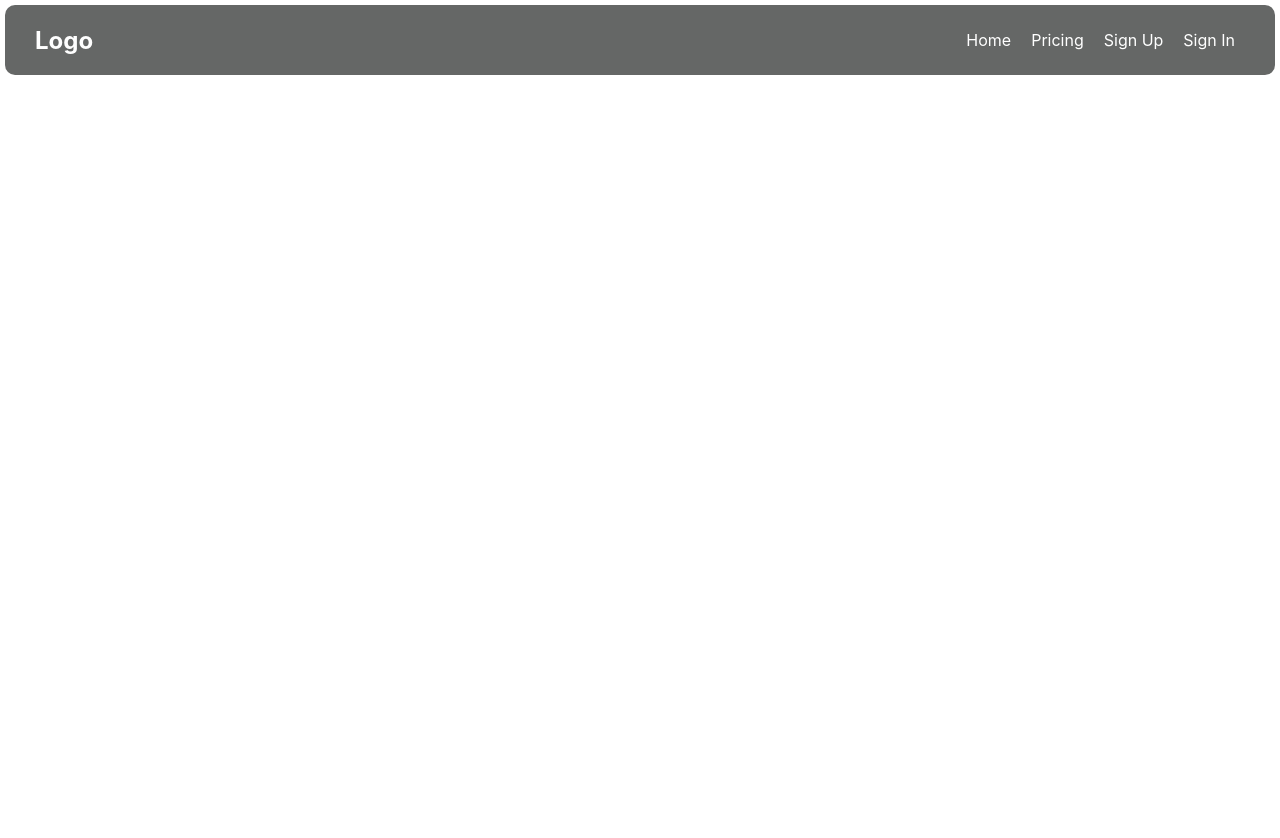
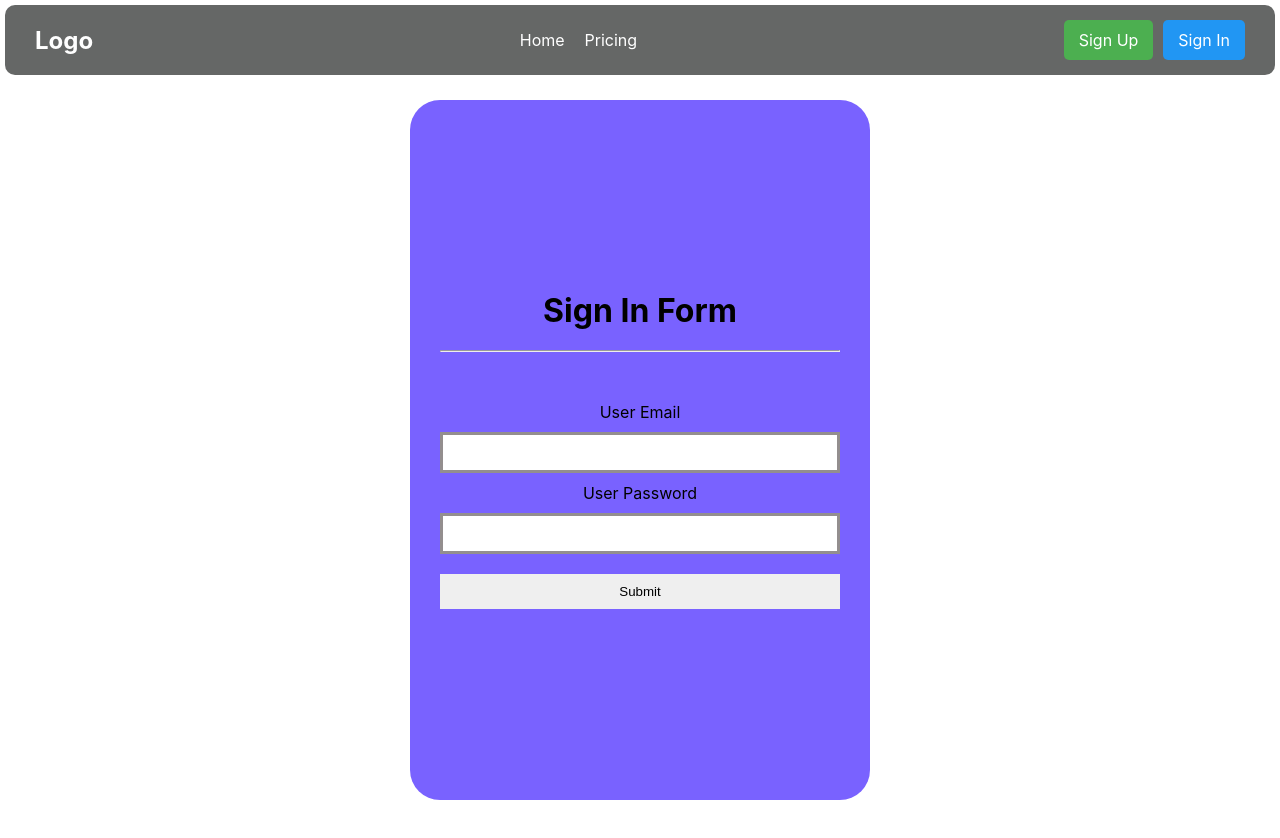
Before and after one commit to Abdullahtheauthor/task-management-frontend, a React (Create React App) app: page /Signin in a window 1280 px wide. Shown: the top 838 px of the page. Before the commit the page ends 800 px from the top, so only its background shows below. Built offline with nearby package versions, Linux system fonts and the light colour scheme.

Commit message:
sign in and button

```diff
--- a/src/App.js
+++ b/src/App.js
@@ -2,7 +2,8 @@ import { BrowserRouter, Route, Routes} from "react-router-dom";
 import React from "react";
 import HomePage from './Pages/HomePage';
 import Navbar from './Components/Navbar';
-
+ import SignupForm from './Components/SignupForm';
+ import SigninForm from './Components/SigninForm';
  function App() {
   return (
 <BrowserRouter>
@@ -11,6 +12,9 @@ import Navbar from './Components/Navbar';
 
         <Routes>
           <Route path="/" element={<HomePage />} />
+          <Route path="/Signup" element={<SignupForm />} />
+          <Route path="/Signin" element={< SigninForm />} />
+
         </Routes>
       </>
     </BrowserRouter>
--- /dev/null
+++ b/src/Components/Button.jsx
@@ -0,0 +1,13 @@
+import React from 'react';
+import { Link } from 'react-router-dom';
+
+const AuthButtons = () => {
+  return (
+    <div className="auth-buttons">
+      <Link to="/signup" className="auth-button signup">Sign Up</Link>
+      <Link to="/signin" className="auth-button signin">Sign In</Link>
+    </div>
+  );
+};
+
+export default AuthButtons;
--- a/src/Components/Navbar.jsx
+++ b/src/Components/Navbar.jsx
@@ -2,7 +2,7 @@ import { FontAwesomeIcon } from '@fortawesome/react-fontawesome';
 import { faBars } from '@fortawesome/free-solid-svg-icons';
 import React from 'react';
 import { Link } from 'react-router-dom';
-
+import Button from './Button';
 const Navbar = () => {
     const [isMenuOpen, setIsMenuOpen] = React.useState(false);
     const toggleMenu = () => {
@@ -21,9 +21,10 @@ const Navbar = () => {
             <ul className={`navbar-links ${isMenuOpen ? 'active' : ''}`}>
               <li><Link to="/" onClick={handleLinkClick}>Home</Link></li>
               <li><Link to="/pricing" onClick={handleLinkClick}>Pricing</Link></li>
-              <li><Link to="/signup" onClick={handleLinkClick}>Sign Up</Link></li>
-              <li><Link to="/signin" onClick={handleLinkClick}>Sign In</Link></li>
+              {/* <li><Link to="/signup" onClick={handleLinkClick}>Sign Up</Link></li>
+              <li><Link to="/signin" onClick={handleLinkClick}>Sign In</Link></li> */}
             </ul>
+            <Button/>
           </nav>
           </>);
           };
--- /dev/null
+++ b/src/Components/SigninForm.jsx
@@ -0,0 +1,114 @@
+import { useState } from "react";
+import { useNavigate } from "react-router-dom";
+
+export default function SignInForm() {
+  const userData = [
+    { username: "Abdullah@gmail.com", userPass: "enkdwnrwe$" },
+    { username: "Ahmed@gmail.com", userPass: "enkdasdasdwnrwe$" },
+    { username: "Wael@gmail.com", userPass: "q3q44324$" },
+  ];
+
+  const [formInputs, setFormInputs] = useState({
+    email: "",
+    password: "",
+  });
+  const [errorMessage, setErrorMessage] = useState("");
+  const navigate = useNavigate();
+  function handleChangeEmailInput(e) {
+    setFormInputs({ ...formInputs, email: e.target.value });
+  }
+
+  function handleChangePasswordInput(e) {
+    setFormInputs({ ...formInputs, password: e.target.value });
+  }
+
+  function handleSubmit(e) {
+    e.preventDefault();
+
+    const foundUser = userData.find(
+      (user) => user.username === formInputs.email && user.userPass === formInputs.password
+    );
+
+    if (foundUser) {
+      navigate("/")
+    } else {
+      setErrorMessage("Invalid login credentials. Please try again.");
+    }
+  }
+
+  return (
+    <div
+      style={{
+        display: "flex",
+        justifyContent: "center",
+        alignItems: "center",
+      }}
+    >
+      <form
+        style={{
+          padding: "20px",
+          height: "100vh",
+          width: "500px",
+        }}
+      >
+        <div
+          style={{
+            display: "flex",
+            justifyContent: "center",
+            alignItems: "center",
+            flexDirection: "column",
+            padding: "30px",
+            background: "rgba(88, 59, 255, 0.8)",
+            minHeight: "700px",
+            marginBottom: "40px",
+            borderRadius: "30px",
+          }}
+        >
+          <h1 style={{ marginBottom: "20px" }}>Sign In Form</h1>
+
+          <hr
+            style={{
+              color: "black",
+              background: "red",
+              width: "100%",
+              marginBottom: "40px",
+            }}
+          />
+
+          <label>User Email</label>
+          <input
+            type="email"
+            value={formInputs.email}
+            onChange={handleChangeEmailInput}
+          />
+
+          <label>User Password</label>
+          <input
+            type="password"
+            value={formInputs.password}
+            onChange={handleChangePasswordInput}
+          />
+
+          {/* عرض رسالة الخطأ إن وجدت */}
+          {errorMessage && (
+            <p style={{ color: "red", marginTop: "10px" }}>{errorMessage}</p>
+          )}
+
+          <button
+            id="submit-loan-button"
+            type="button"
+            style={{
+              marginTop: "20px",
+              width: "100%",
+              padding: "10px",
+              border: "none",
+            }}
+            onClick={handleSubmit}
+          >
+            Submit
+          </button>
+        </div>
+      </form>
+    </div>
+  );
+}
--- /dev/null
+++ b/src/Components/SignupForm.js
@@ -0,0 +1,113 @@
+import { useState } from "react";
+
+export default function SignUpForm() {
+  let userData = [
+    { username: "Abdullah@gmail.com", userPass: "enkdwnrwe$" },
+    { username: "Ahmed@gmail.com", userPass: "enkdasdasdwnrwe$" },
+    { username: "Wael@gmail.com", userPass: "q3q44324$" },
+  ];
+
+  const [formInputs, setFormInputs] = useState({
+    email: "",
+    password: "",
+    userData,
+  });
+
+  // Update email input
+  function handleChangeEmailInput(e) {
+    setFormInputs({ ...formInputs, email: e.target.value });
+  }
+
+  // Update password input
+  function handleChangePasswordInput(e) {
+    setFormInputs({ ...formInputs, password: e.target.value });
+  }
+
+  function handleSubmit(e) {
+    e.preventDefault();
+    const newUser = {
+      username: formInputs.email,
+      userPass: formInputs.password,
+    };
+
+    // Add new user to userData array
+    setFormInputs({
+      ...formInputs,
+      userData: [...formInputs.userData, newUser], // Add the new user
+      email: "", // Reset email field
+      password: "", // Reset password field
+    });
+  }
+
+  return (
+    <div
+      style={{
+        display: "flex",
+        justifyContent: "center",
+        alignItems: "center",
+      }}
+    >
+      <form
+        style={{
+          padding: "20px",
+          height: "100vh",
+          width: "500px",
+        }}
+      >
+        <div
+          style={{
+            display: "flex",
+            justifyContent: "center",
+            alignItems: "center",
+            flexDirection: "column",
+            padding: "30px",
+            background: "rgba(88, 59, 255, 0.8",
+            minHeight: "700px",
+            marginBottom: "40px",
+            borderRadius: "30px",
+          }}
+        >
+          <h1 style={{ marginBottom: "20px" }}>Sign Up Form </h1>
+
+          <hr
+            style={{
+              color: "black",
+              background: "red",
+              width: "100%",
+              marginBottom: "40px",
+            }}
+          />
+
+          <label>User Email</label>
+          <input
+            type="email"
+            value={formInputs.email}
+            onChange={handleChangeEmailInput}
+          />
+
+          <label>User Password</label>
+          <input
+            type="password"
+            value={formInputs.password}
+            onChange={handleChangePasswordInput}
+          />
+
+          <button
+            id="submit-loan-button"
+            type="button"
+            style={{
+              marginTop: "20px",
+
+              width: "100%",
+              padding: "10px",
+              Border: "none",
+            }}
+            onClick={(e) => handleSubmit(e)}
+          >
+            Submit
+          </button>
+        </div>
+      </form>
+    </div>
+  );
+}
--- a/src/index.css
+++ b/src/index.css
@@ -96,3 +96,45 @@ h3{
 
  text-align: center;
 }
+
+/* form */
+input{
+  width: 100%;
+  padding: 10px;
+  border: none;
+  border: 3px solid rgb(147, 142, 142);
+
+}
+label{
+  padding: 10px;
+}
+
+/* button */
+/* <li onClick={handleLinkClick}><AuthButtons /></li> */
+.auth-buttons {
+  display: flex;
+  gap: 10px;
+}
+
+.auth-button {
+  padding: 10px 15px;
+  color: white;
+  text-decoration: none;
+  border-radius: 5px;
+  transition: background-color 0.3s ease;
+}
+
+.auth-button.signup {
+  background-color: #4CAF50;
+}
+
+.auth-button.signup:hover {
+  background-color: #45a049;
+}
+.auth-button.signin {
+  background-color: #2196F3;
+}
+
+.auth-button.signin:hover {
+  background-color: #1976D2;
+}
```
